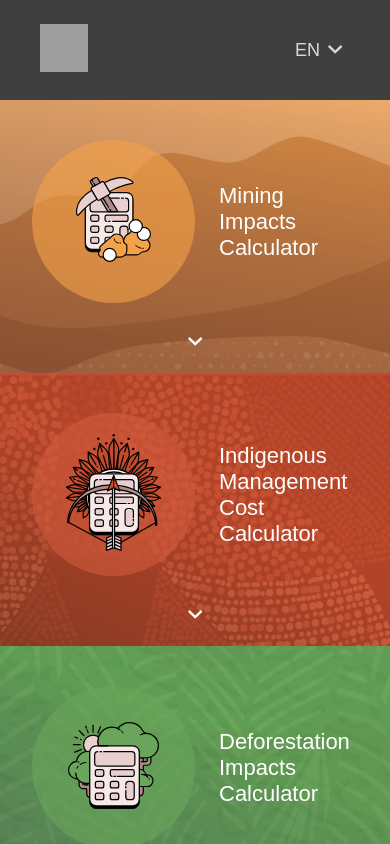
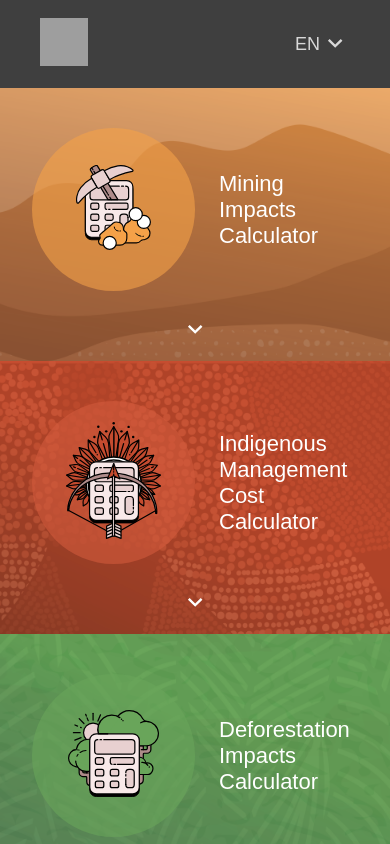
Before and after one commit to conservation-strategy/calculadoras-hub, a Next.js app: page / in a window 390 px wide. Shown: the top 844 px of the page. Built offline with nearby package versions, Linux system fonts and the light colour scheme; grey boxes are pictures that could not be loaded; a web font is replaced by a local one.

Commit message:
style: nav

```diff
--- a/app/components/navbar/navbar.module.css
+++ b/app/components/navbar/navbar.module.css
@@ -3,7 +3,7 @@
     display: flex;
     justify-content: space-between;
     align-items: center;
-    padding: 32px 80px;
+    padding: 26px 80px;
     background-color: var(--darkgray);
     color: #ffffff;
 }
@@ -21,7 +21,7 @@
 
 @media (max-width: 1024px) {
     .navbar{
-        padding: 28px 64px;
+        padding: 22px 64px;
     }
     .logo{
         width: 56px;
@@ -30,7 +30,7 @@
 }
 @media (max-width: 744px) {
     .navbar{
-        padding: 24px 40px;
+        padding: 18px 40px;
     }
     .logo{
         width: 48px;
```
